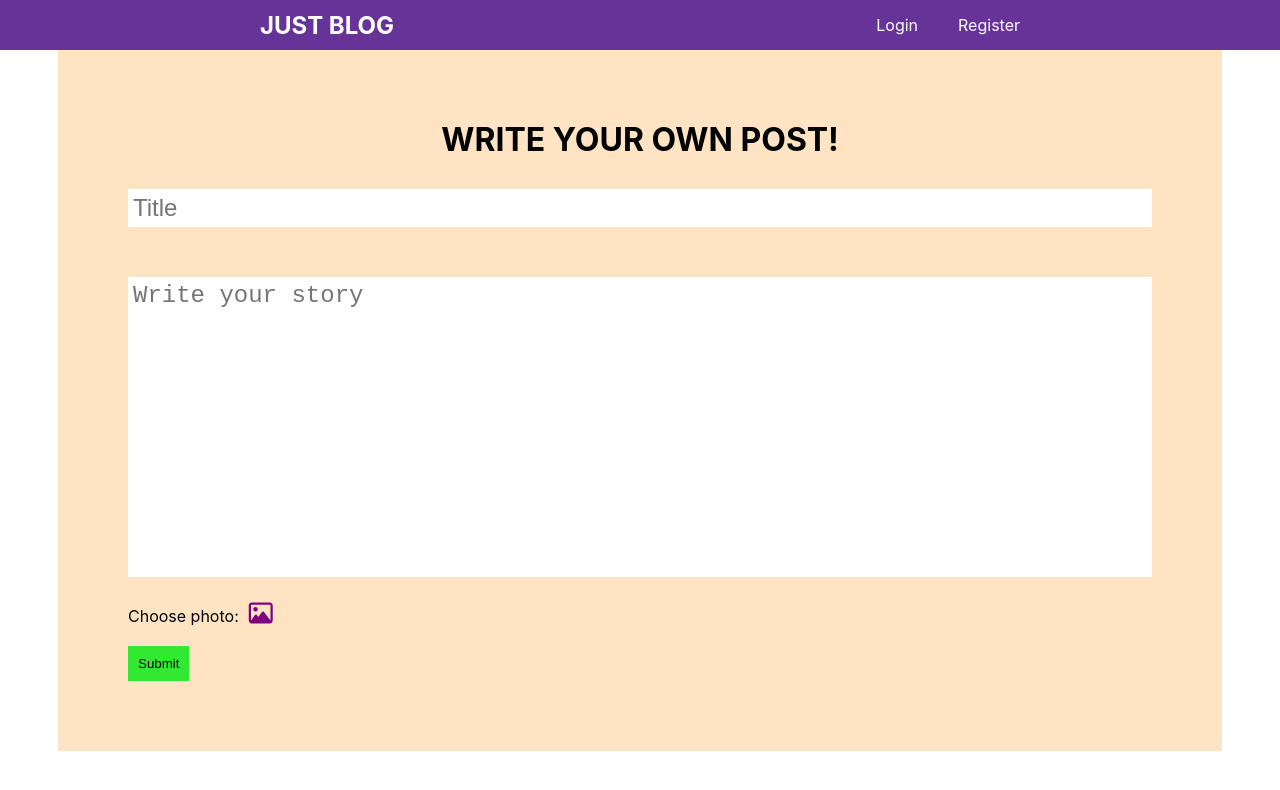
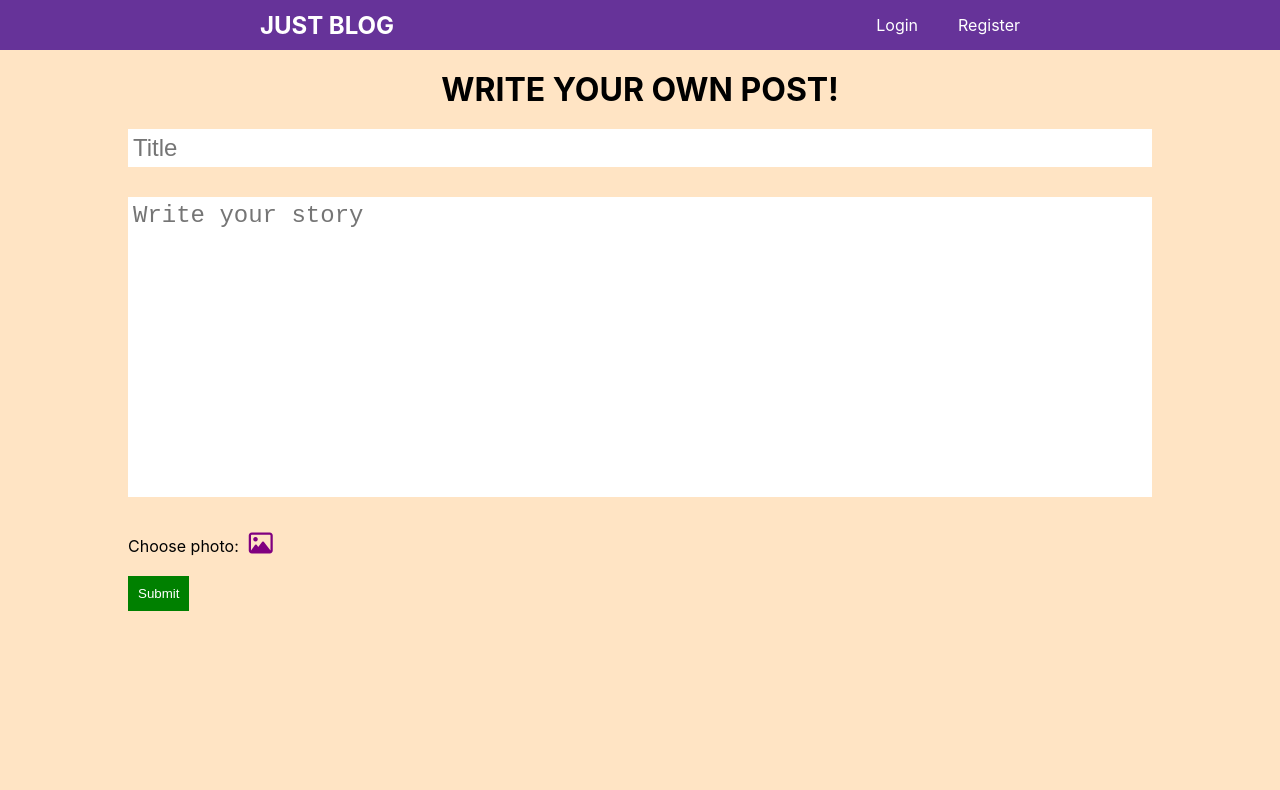
Before and after one commit to Zhenkaaf/blogFODOROVfrontend2, a React (Create React App) app: page /newpost in a window 1280 px wide. Shown: the top 790 px of the page. Built offline with nearby package versions, Linux system fonts and the light colour scheme.

Commit message:
validationFieldsUseRef

```diff
--- a/src/components/post/post.css
+++ b/src/components/post/post.css
@@ -1,6 +1,6 @@
 .post {
     flex: 9;
-    margin: 30px;
+    margin: 0px 30px 30px 30px;
 }
 .post__wrapper {
     padding: 20px;
--- a/src/pages/home/home.css
+++ b/src/pages/home/home.css
@@ -31,4 +31,5 @@
 .home__header {
    /*  padding-top: 60px; */
     text-align: center;
+    margin: 10px;
 }
--- a/src/pages/newPost/NewPost.jsx
+++ b/src/pages/newPost/NewPost.jsx
@@ -2,9 +2,7 @@ import { useEffect, useState, useRef, useContext } from "react";
 import { useNavigate } from 'react-router-dom';
 import { Context } from "../../context/Context";
 import './newpost.css';
-import { ref, uploadBytesResumable, getDownloadURL } from "firebase/storage";
 import axios from "axios";
-import { storage } from "../../firebase";
 import { uploadFileToFirebase } from "../../uploadToFirebase/uploadFileToFirebase";
 
 
@@ -13,20 +11,129 @@ const NewPost = () => {
     const titleRef = useRef(null);
     const textRef = useRef(null);
     const [file, setFile] = useState(null);
+    const [isValidTitle, setValidTitle] = useState(false);
+    const [isValidText, setValidText] = useState(false);
     const { user } = useContext(Context);
     console.log('user', user);
 
-    const a = (event) => {
+
+    const uploadPost = async (post) => {
+        try {
+            const response = await axios.post('https://zany-jade-chipmunk-cape.cyclic.app/posts/newpost', post, {
+                /* const response = await axios.post('http://localhost:8001/posts/newpost', post, { */
+                headers: {
+                    'Content-Type': 'application/json',
+                    'Access-Control-Allow-Origin': '*',
+                    'Access-Control-Allow-Methods': 'POST'
+                },
+            });
+            console.log(response.data);
+            navigate('/');
+        } catch (err) {
+            console.error(err);
+        }
+    };
+
+
+
+    const checkData = () => {
+        let isValidData = true;
+
+        if (!titleRef?.current.value.trim()) {
+            setValidTitle(true);
+            isValidData = false;
+        }
+        if (!textRef?.current.value.trim()) {
+            setValidText(true);
+            isValidData = false;
+        }
+
+        return isValidData;
+
+    };
+
+
+    const sendData = async (event) => {
+        event.preventDefault();
+        if (!checkData()) {
+            return;
+        }
+
+        if (file) {
+            try {
+                let downloadURL = await uploadFileToFirebase(file, 'blogPhotos');
+                const post = {
+                    title: titleRef.current.value,
+                    author: user.userName,
+                    text: textRef.current.value,
+                    email: user.userEmail,
+                    picture: downloadURL,
+                };
+                await uploadPost(post);
+            } catch (err) {
+                console.error(err);
+            }
+        } else {
+            const post = {
+                title: titleRef.current.value,
+                author: user.userName,
+                text: textRef.current.value,
+                email: user.userEmail,
+            };
+            try {
+                await uploadPost(post);
+            } catch (err) {
+                console.error(err);
+            }
+        }
+    };
+
+
+
+
+    return (
+        <div className="newPost">
+            <div className="newPost__wrapper">
+                <h1 className="newPost__header">Write your own post!</h1>
+                <form id="newPost__form" method="post">
+
+                    {isValidTitle && <span className="newPost__warning">*required field</span>}
+                    <input type='text' /* defaultValue={title} */ autoFocus className="newPost__title" ref={titleRef} placeholder='Title' onChange={() => setValidTitle(false)} />
+
+                    {isValidText && <span className="newPost__warning">*required field</span>}
+                    <textarea name="text" className="newPost__text" ref={textRef} placeholder='Write your story' onChange={() => setValidText(false)}></textarea>
+
+                    <label htmlFor="newPost__fileInput">Choose photo:
+                        <i className="newPost__icon fa-regular fa-image"></i>
+                    </label>
+                    <input type="file" id='newPost__fileInput' style={{ display: 'none' }} onChange={(e) => setFile(e.target.files[0])} />
+
+                    <div className="newPost__form-block">
+                        <button className="newPost__btn" type="submit" onClick={(e) => sendData(e)} >Submit</button>
+                    </div>
+
+                </form>
+            </div>
+        </div>
+    )
+}
+
+export default NewPost;
+
+
+
+
+/* const a = (event) => {
     event.preventDefault();
     fetch('http://localhost:8001/newpost', {
-            /*  fetch('https://zany-jade-chipmunk-cape.cyclic.app/newpost', { */
+         //fetch('https://zany-jade-chipmunk-cape.cyclic.app/newpost', {
         method: 'POST',
         headers: {
             'Content-Type': 'application/json',
             'Access-Control-Allow-Origin': '*',
             'Access-Control-Allow-Methods': 'POST,'
         },
-            /*  mode: 'cors', */
+         mode: 'cors',
         body: JSON.stringify({
             title: titleRef.current.value,
             author: user.userName,
@@ -40,33 +147,23 @@ const NewPost = () => {
             }
             return response.text();
         })
-            /* .then(response => {
+        .then(response => {
             console.log(typeof response);
             return JSON.parse(response)
-            }) */
+        })
         .then(data => {
             console.log(data);
             navigate('/');
         })
         .catch(error => console.error(error));
-    };
+}; */
 
-    const uploadPost = async (post) => {
-        try {
-            /* const response = await axios.post('https://zany-jade-chipmunk-cape.cyclic.app/posts/newpost', post, { */
-            const response = await axios.post('http://localhost:8001/posts/newpost', post, {
-                headers: {
-                    'Content-Type': 'application/json',
-                    'Access-Control-Allow-Origin': '*',
-                    'Access-Control-Allow-Methods': 'POST'
-                },
-            });
-            console.log(response.data);
-            navigate('/');
-        } catch (err) {
-            console.error(err);
-        }
-    };
+
+
+
+
+
+
 
 /* const sendData = (event) => {
         event.preventDefault();
@@ -115,64 +212,3 @@ const NewPost = () => {
             uploadPost(post);
         }
     }; */
-
-    const sendData = async (event) => {
-        event.preventDefault();
-        if (file) {
-            try {
-                let downloadURL = await uploadFileToFirebase(file, 'blogPhotos');
-                const post = {
-                    title: titleRef.current.value,
-                    author: user.userName,
-                    text: textRef.current.value,
-                    email: user.userEmail,
-                    picture: downloadURL,
-                };
-                await uploadPost(post);
-            } catch (err) {
-                console.error(err);
-            }
-        } else {
-            const post = {
-                title: titleRef.current.value,
-                author: user.userName,
-                text: textRef.current.value,
-                email: user.userEmail,
-            };
-            try {
-                await uploadPost(post);
-            } catch (err) {
-                console.error(err);
-            }
-        }
-    };
-
-
-
-
-    return (
-        <div className="newPost">
-            <div className="newPost__wrapper">
-                <h1 className="newPost__header">Write your own post!</h1>
-                <form id="newPost__form" method="post">
-
-                    <input type='text' /* defaultValue={title} */ autoFocus className="newPost__title" ref={titleRef} placeholder='Title' />
-
-                    <textarea name="text" className="newPost__text" ref={textRef} placeholder='Write your story'></textarea>
-
-                    <label htmlFor="newPost__fileInput">Choose photo:
-                        <i className="newPost__icon fa-regular fa-image"></i>
-                    </label>
-                    <input type="file" id='newPost__fileInput' style={{ display: 'none' }} onChange={(e) => setFile(e.target.files[0])} />
-
-                    <div className="newPost__form-block">
-                        <button className="newPost__btn" type="submit" onClick={(e) => sendData(e)} >Submit</button>
-                    </div>
-
-
-                </form>
-            </div>
-        </div>
-    )
-}
-export default NewPost;
--- a/src/pages/newPost/newpost.css
+++ b/src/pages/newPost/newpost.css
@@ -1,21 +1,19 @@
 .newPost {
-    padding: 70px;
+    width: 100%;
+    height: calc(100vh - 50px);
     background-color: bisque;
-    max-width: 1024px;
-
-   /*  display: flex;
-    flex-direction: column;
-    align-items: center;
-    text-align: center; */
-    margin: 0 auto;
 }
 
 .newPost__wrapper {
-    width: 100%;
+    background-color: bisque;
+    padding: 20px 70px 0px 70px;
+    max-width: 1024px;
+    margin: 0 auto;
 }
 
 .newPost__header {
     text-align: center;
+    margin-bottom: 20px;
 }
 
 .newPost__form {
@@ -24,7 +22,7 @@
 
 .newPost__title,
 .newPost__text {
-    margin: 30px 0px 20px 0px;
+    margin: 0px 0px 30px 0px;
     width: 100%;
     border: none;
     outline: none;
@@ -47,12 +45,17 @@
 }
 
 .newPost__btn {
-    background-color: rgb(48, 233, 48);
+    background-color: green;
+    color: white;
     border: none;
     padding: 10px;
     cursor: pointer;
-    margin-top: 20px;
+    margin: 20px 0px 20px 0px;
 }
 .newPost__btn:hover {
-    background-color: rgb(11, 253, 11);
+    background-color: rgb(5, 236, 5);
 }
+
+.newPost__warning {
+    color: red;
+}
--- a/src/pages/profile/profile.css
+++ b/src/pages/profile/profile.css
@@ -82,6 +82,6 @@
 
 }
 .profile__posts-title {
-    margin-top: 20px;
+    margin: 10px;
     text-align: center;
 }
--- a/src/pages/singlePost/singlepost.css
+++ b/src/pages/singlePost/singlepost.css
@@ -40,6 +40,10 @@
     right: 0px;
     cursor: pointer;
     text-align: center;
+}
+.singlePost__chooseFile:hover {
+    background-color: rgb(230, 10, 230);
+    color: bisque;
 }
 
 .singlePost__content {
```
Lines whose indentation alone changed are shown as unchanged.
